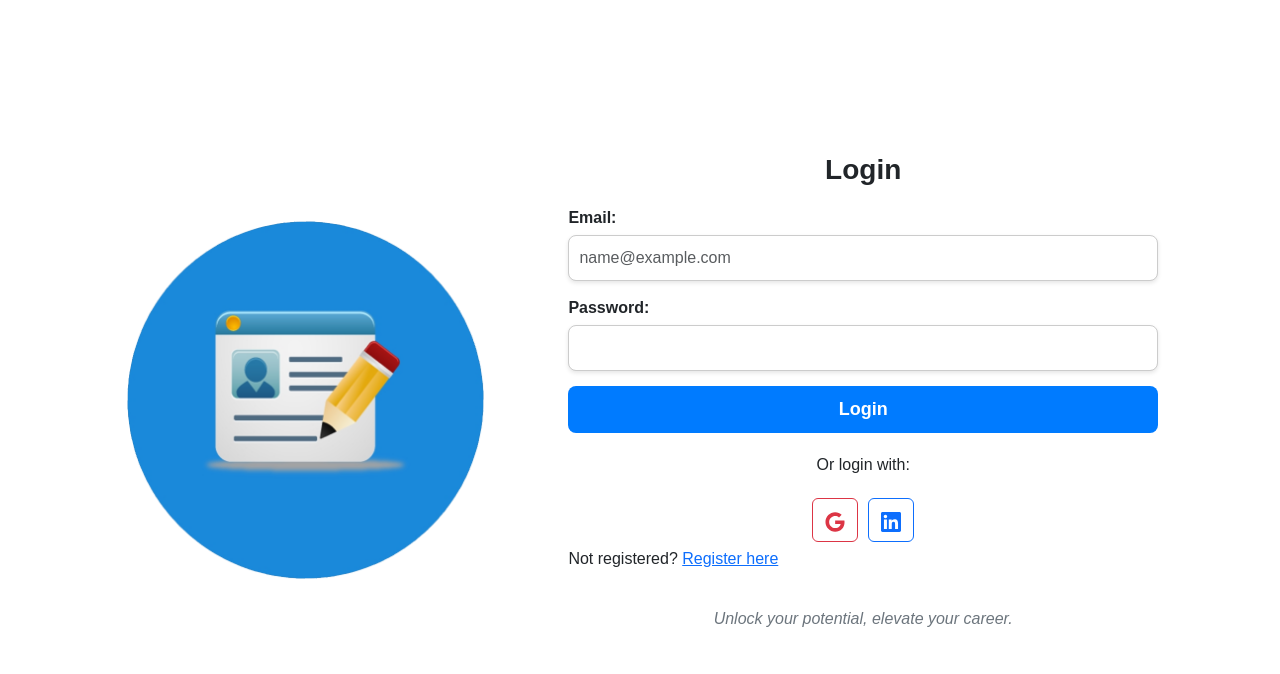
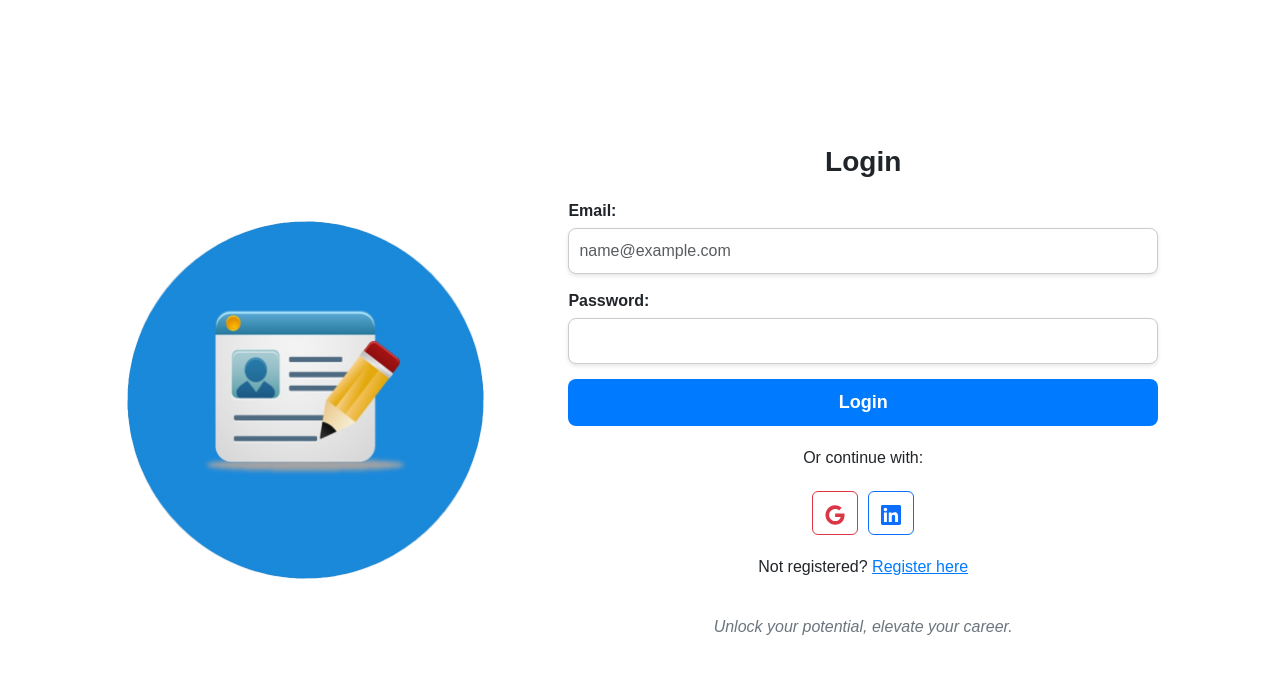
Before and after one commit to yuvraaj-singh/John-The-Job-Seeker, a React (Create React App) app in the folder Frontend/: page / in a window 1280 px wide. Shown: the top 674 px of the page. Built offline with nearby package versions, Linux system fonts and the light colour scheme.

Commit message:
fix: centered components

```diff
--- a/Frontend/src/components/auth/LoginComponent.js
+++ b/Frontend/src/components/auth/LoginComponent.js
@@ -62,13 +62,13 @@ const LoginComponent = () => {
                     <button type="submit" className="btn btn-primary form-submit">Login</button>
                 </form>
                 <div className="social-login">
-                    <p>Or login with:</p>
+                    <p>Or continue with:</p>
                     <div className="social-icons">
                         <a href="#" className="btn btn-outline-danger"><FaGoogle /></a>
                         <a href="#" className="btn btn-outline-primary"><SiLinkedin /></a>
                     </div>
                 </div>
-                <p className="not-registered">
+                <p className="already-registered">
                     Not registered? <Link to="/register">Register here</Link>
                 </p>
                 <p className="motivational-tagline">Unlock your potential, elevate your career.</p>
--- a/Frontend/src/components/auth/RegisterComponent.js
+++ b/Frontend/src/components/auth/RegisterComponent.js
@@ -95,7 +95,7 @@ const RegisterComponent = () => {
                     <button type="submit" className="btn btn-primary form-submit">Create Account</button>
                 </form>
                 <div className="social-login">
-                    <p>Or register with:</p>
+                    <p>Or continue with:</p>
                     <div className="social-icons">
                         <a href="#" className="btn btn-outline-danger" onClick={handleSignInWithGoogle}><FaGoogle /></a>
                         <a href="#" className="btn btn-outline-primary"><SiLinkedin /></a>
```
